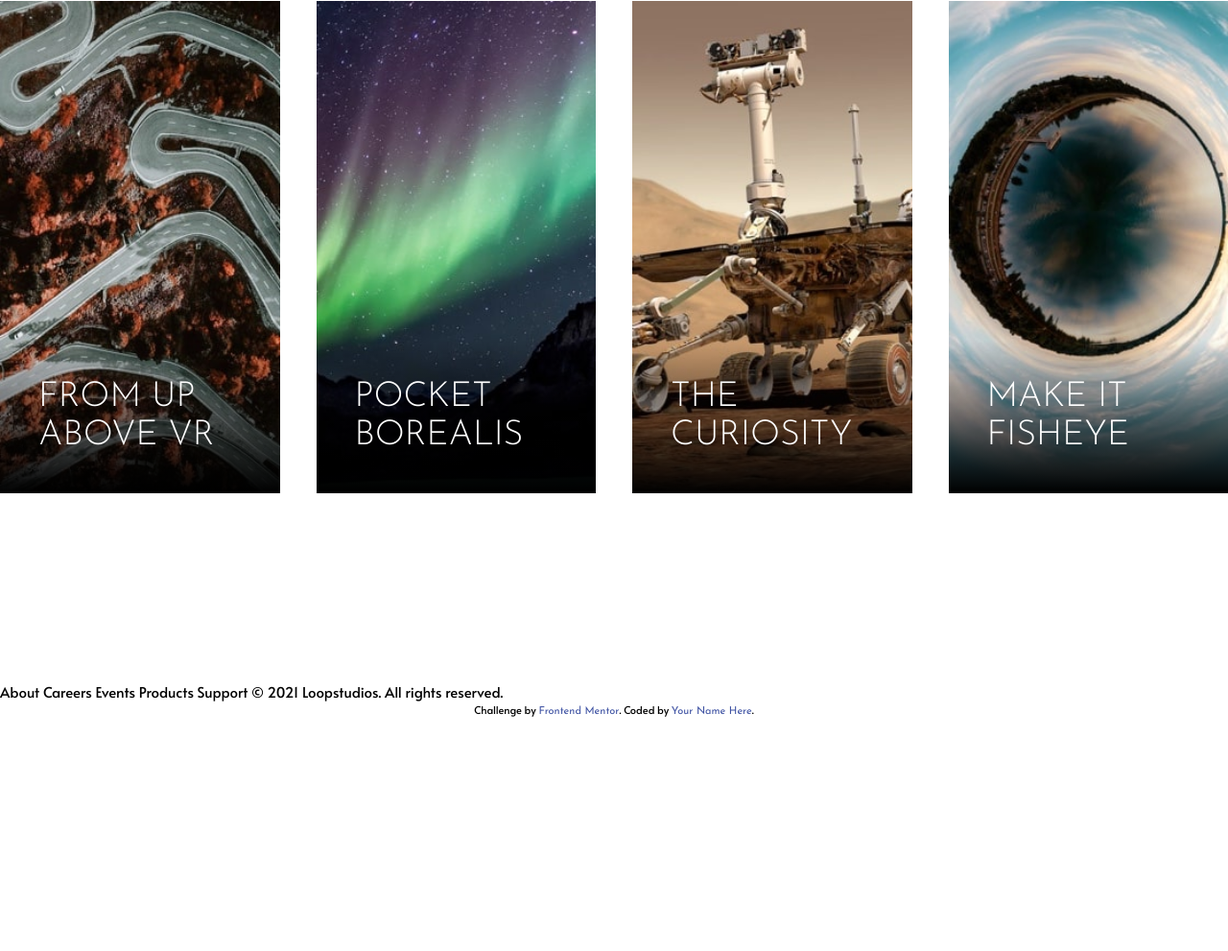
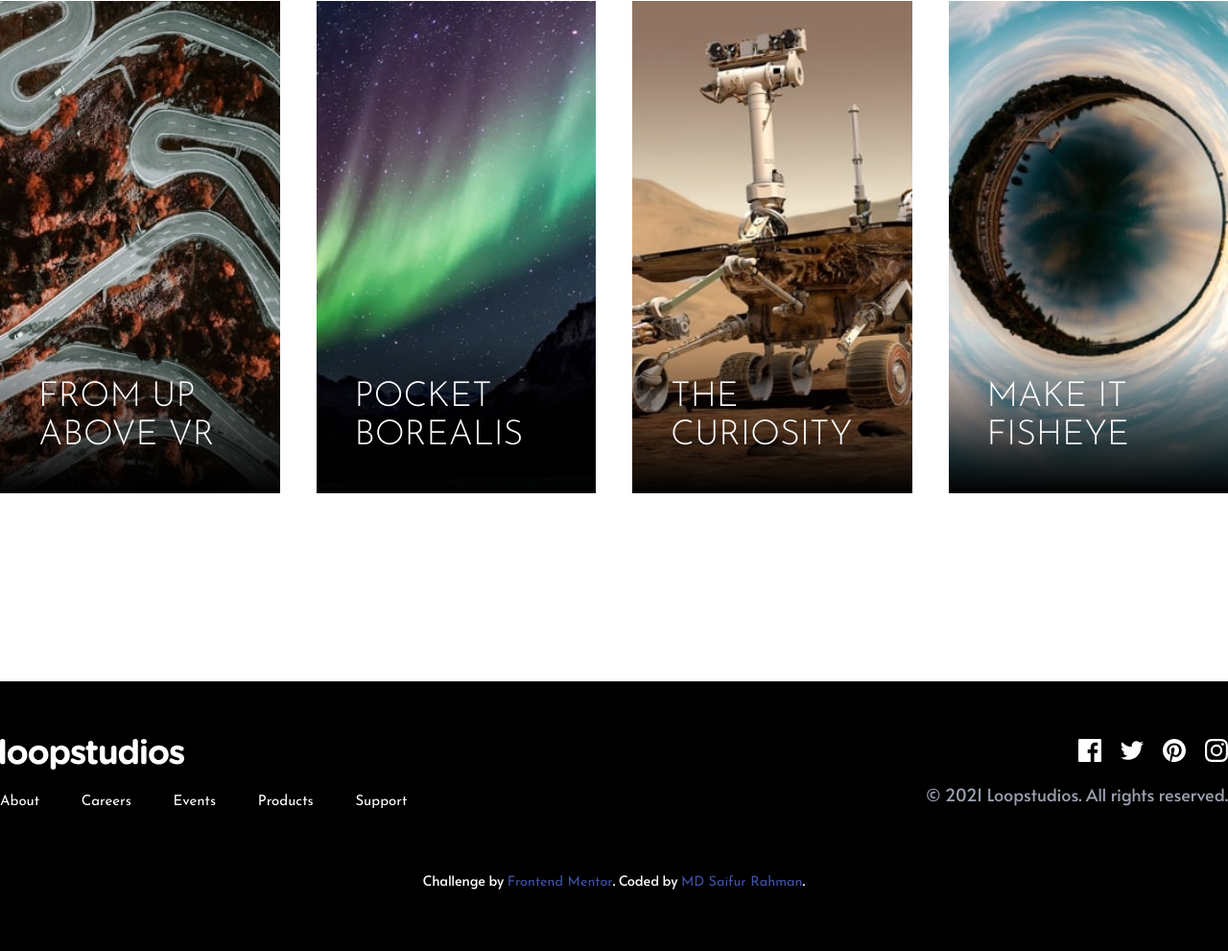
Before and after one commit to manoffocus117/Loop-Studios, a plain HTML site: page index.html in a window 1280 px wide. Shown: the part 2389-3380 px from the top of the page at 96% size. Before the commit the page ends 3140 px from the top, so only its background shows below. Drawn offline with nearby package versions, Linux system fonts and the light colour scheme.

Commit message:
footer added

```diff
--- a/index.html
+++ b/index.html
@@ -216,17 +216,59 @@
                         </div>
                   </div>
             </section>
-            About Careers Events Products Support © 2021 Loopstudios. All rights
-            reserved.
+            <footer class="bg-black py-15">
+                  <div class="w-7xl mx-auto flex items-start justify-between">
+                        <div class="flex flex-col items-start gap-5">
+                              <figure>
+                                    <img src="/images/logo.svg" alt="" />
+                              </figure>
+                              <ul class="text-white space-x-10">
+                                    <a href="/">About</a>
+                                    <a href="/">Careers</a>
+                                    <a href="/">Events</a>
+                                    <a href="/">Products</a>
+                                    <a href="/">Support</a>
+                              </ul>
+                        </div>
+                        <div class="flex flex-col items-end gap-5">
+                              <div class="flex items-center gap-5">
+                                    <img
+                                          src="/images/icon-facebook.svg"
+                                          alt="icon-facebook"
+                                    />
+                                    <img
+                                          src="/images/icon-twitter.svg"
+                                          alt="icon-twitter"
+                                    />
+                                    <img
+                                          src="/images/icon-pinterest.svg"
+                                          alt="icon-pinterest"
+                                    />
+                                    <img
+                                          src="/images/icon-instagram.svg"
+                                          alt="icon-instagram"
+                                    />
+                              </div>
+                              <p class="text-gray-400">
+                                    © 2021 Loopstudios. All rights reserved.
+                              </p>
+                        </div>
+                  </div>
+                  <div class="attribution mt-15 text-white">
+                        Challenge by
+                        <a
+                              href="https://www.frontendmentor.io?ref=challenge"
+                              target="_blank"
+                              >Frontend Mentor</a
+                        >. Coded by
+                        <a
+                              href="https://github.com/manoffocus117/"
+                              target="_blank"
+                              >MD Saifur Rahman</a
+                        >.
+                  </div>
+            </footer>
 
-            <div class="attribution">
-                  Challenge by
-                  <a
-                        href="https://www.frontendmentor.io?ref=challenge"
-                        target="_blank"
-                        >Frontend Mentor</a
-                  >. Coded by <a href="#">Your Name Here</a>.
-            </div>
             <script src="script.js"></script>
       </body>
 </html>
--- a/style.css
+++ b/style.css
@@ -101,7 +101,7 @@ main {
 }
 
 .attribution {
-      font-size: 11px;
+      font-size: 0.9rem;
       text-align: center;
 }
 .attribution a {
```
